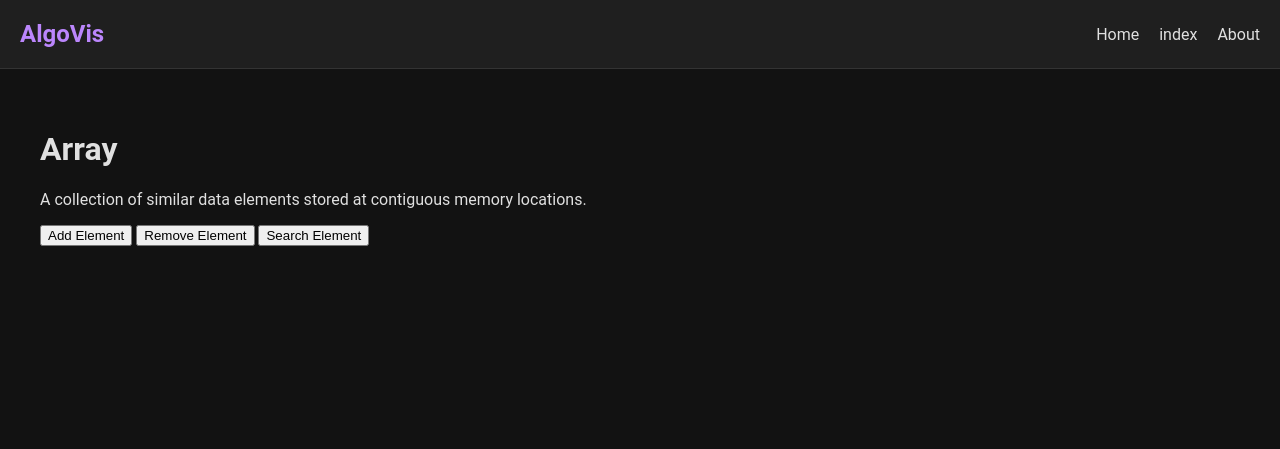
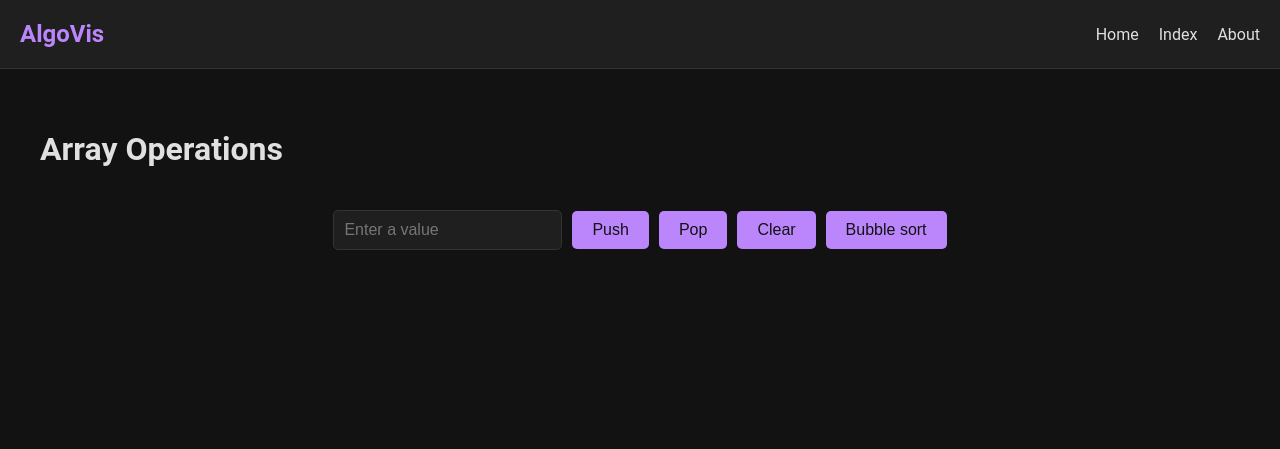
Before and after one commit to MCH2001/data_structures_visualizer, a Flask app: page /array in a window 1280 px wide. Shown: the top 449 px of the page. Run offline with Flask 3, Linux system fonts and the light colour scheme.

Commit message:
ajout de array

```diff
--- a/app.py
+++ b/app.py
@@ -13,5 +13,13 @@ def List():
 def array():
     return render_template('array.html')
 
+@app.errorhandler(404)
+def page_not_found(e):
+    return render_template('404.html'), 404
+
+@app.route('/linkedlist')
+def linkedlist():
+    return render_template('linkedlist.html')
+
 if __name__ == "__main__":
     app.run(debug=True)
--- a/static/css/styles.css
+++ b/static/css/styles.css
@@ -64,3 +64,83 @@ footer p {
   margin: 0;
   color: #999;
 }
+
+.ListDS a {
+  text-decoration: none;
+  color: inherit;
+  transition: color 0.3s ease;
+  font-size: large;
+}
+
+.ListDS a:hover {
+  color: #bb86fc;
+}
+
+.ListDS{ padding-left: 50px; }
+.liListDS{
+  color: #d2fff2;
+  padding-left: 16px;
+  margin-top: 24px;
+  position: relative;
+  font-size: 16px;
+  line-height: 20px;
+
+}
+
+
+
+/* Additional styles for array operations */
+
+.array-container {
+  display: flex;
+  justify-content: center;
+  align-items: center;
+  margin: 20px 0;
+}
+
+#array {
+  display: flex;
+  flex-wrap: wrap;
+  gap: 10px;
+}
+
+#array div {
+  background-color: #bb86fc;
+  padding: 10px 20px;
+  border-radius: 5px;
+  font-weight: bold;
+  color: #121212;
+  text-align: center;
+}
+
+.controls {
+  display: flex;
+  justify-content: center;
+  align-items: center;
+  gap: 10px;
+  margin-top: 20px;
+}
+
+.controls input {
+  padding: 10px;
+  font-size: 16px;
+  border: 1px solid #333;
+  border-radius: 5px;
+  background-color: #1f1f1f;
+  color: #e0e0e0;
+}
+
+.controls button {
+  padding: 10px 20px;
+  font-size: 16px;
+  background-color: #bb86fc;
+  border: none;
+  border-radius: 5px;
+  color: #121212;
+  cursor: pointer;
+  transition: background-color 0.3s ease;
+}
+
+.controls button:hover {
+  background-color: #9b61ff;
+}
--- a/templates/array.html
+++ b/templates/array.html
@@ -1,19 +1,47 @@
+<!-- templates/array.html -->
 {% extends "base.html" %}
 
-{% block title %} Array - Data Structures Visualizer {% endblock %}
+{% block content %}
+<h1>Array Operations</h1>
+<div class="array-container">
+    <div id="array"></div>
+</div>
 
-{% block content %}
-  <h1>Array</h1>
-  <p>A collection of similar data elements stored at contiguous memory locations.</p>
+<div class="controls">
+    <input type="text" id="value" placeholder="Enter a value">
+    <button onclick="push()">Push</button>
+    <button onclick="pop()">Pop</button>
+    <button onclick="clearArray()">Clear</button>
+    <button onclick="BubbleSort()">Bubble sort</button>
+</div>
 
-  <div id="array-visualization">
+<script>
+    let array = [];
+
+    function renderArray() {
+        const arrayContainer = document.getElementById('array');
+        arrayContainer.innerHTML = '';
+        array.forEach((value, index) =>{
+            const element = document.createElement('div');
+            element.textContent = value;
+            arrayContainer.appendChild(element);
+        });
+    }
+
+    function push() {
 
 
-  </div>
+    }
 
-  <button onclick="addElement()">Add Element</button>
-    <button onclick="removeElement()">Remove Element</button>
-    <button onclick="searchElement()">Search Element</button>
+    function pop() {
 
+    }
 
+    function clearArray() {
+
+    }
+
+    // Initial render
+    renderArray();
+</script>
 {% endblock %}
--- a/templates/base.html
+++ b/templates/base.html
@@ -14,7 +14,7 @@
             <div class="logo">AlgoVis</div>
             <ul>
                 <li><a href="/">Home</a></li>
-                <li><a href="/List"></a>index</li>
+                <li><a href="/List">Index</a></li>
                 <li><a href="/about">About</a></li>
             </ul>
         </nav>
--- a/templates/index.html
+++ b/templates/index.html
@@ -5,5 +5,11 @@
 {% block content %}
     <h1>Data Structures</h1>
     <p>Choose a data structure to visualize</p>
+    <section>
+        <h2>Why Learn Data Structures and Algorithms?</h2>
+        <p>Data Structures and Algorithms (DSA) are fundamental to computer science and software engineering. They help in organizing data efficiently, making it easier to perform operations like searching, sorting, and modifying data. Understanding DSA is crucial for writing efficient code and solving complex problems.</p>
+        <h2>Benefits of Visualizing Data Structures</h2>
+        <p>Visualizing data structures can make it easier to understand how they work. It provides a clear picture of how data is stored, accessed, and manipulated. Visualization can also help in debugging and optimizing code by showing the step-by-step process of algorithm execution.</p>
+    </section>
 
 {% endblock %}
```
Also changed, not shown: templates/404.html (+15 -0 lines), templates/List.html (+8 -7 lines).
